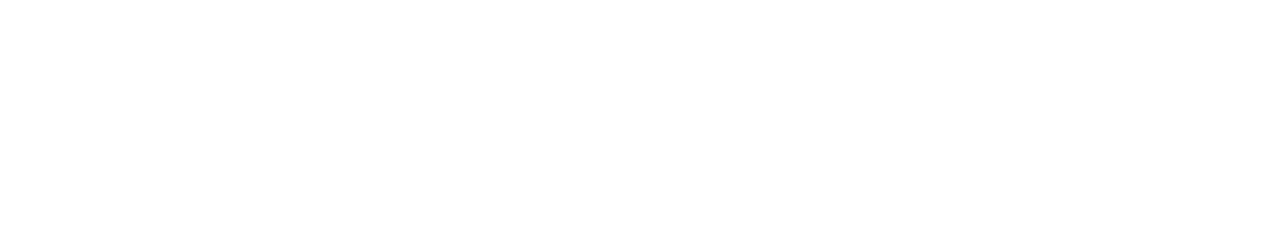
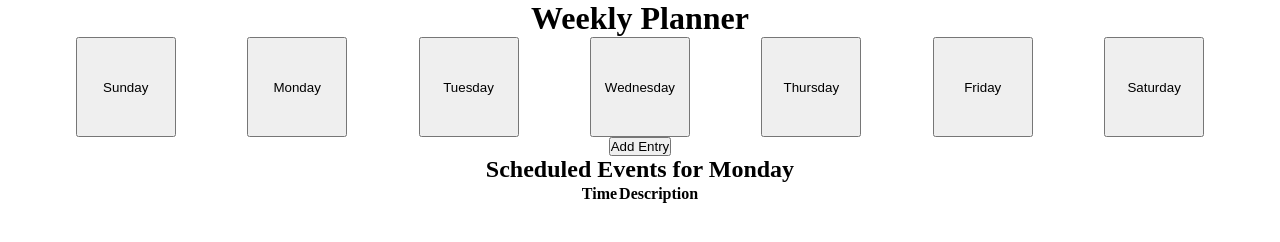
Before and after one commit to leanne-vu/week-planner, a website: page index.html in a window 1280 px wide. Drawn offline with Linux system fonts and the light colour scheme.

Commit message:
Part HTML/CSS

```diff
--- a/index.html
+++ b/index.html
@@ -7,6 +7,59 @@
   <link rel="stylesheet" href="styles.css">
 </head>
 <body>
+  <div class="container">
+    <div class="row">
+      <div class="column">
+        <h1 class="header">Weekly Planner</h1>
+      </div>
+    </div>
+    <div class="row">
+      <div class="column-week">
+        <button class="days">Sunday</button>
+      </div>
+      <div class="column-week">
+        <button class="days">Monday</button>
+      </div>
+      <div class="column-week">
+        <button class="days">Tuesday</button>
+      </div>
+      <div class="column-week">
+        <button class="days">Wednesday</button>
+      </div>
+      <div class="column-week">
+        <button class="days">Thursday</button>
+      </div>
+      <div class="column-week">
+        <button class="days">Friday</button>
+      </div>
+      <div class="column-week">
+        <button class="days">Saturday</button>
+      </div>
+    </div>
+    <div class="row">
+      <div class="column">
+        <button class="add-entry">Add Entry</button>
+      </div>
+    </div>
+    <div class="row">
+      <div class="column">
+        <h2>Scheduled Events for Monday </h2>
+      </div>
+    </div>
+    <div class="row">
+      <div class="column">
+        <table>
+          <thead>
+            <tr>
+              <th>Time</th>
+              <th>Description</th>
+            </tr>
+          </thead>
+          <tbody></tbody>
+        </table>
+      </div>
+    </div>
+  </div>
   <script src="main.js"></script>
 </body>
 </html>
--- a/styles.css
+++ b/styles.css
@@ -0,0 +1,23 @@
+* {
+  box-sizing: border-box;
+  margin: 0 auto;
+  padding: 0;
+}
+
+.container {
+  width: 1200px;
+  margin: 0 auto;
+}
+
+.row {
+  display: flex;
+  justify-content: space-evenly;
+}
+
+.column-week {
+}
+
+.days {
+  width: 100px;
+  height: 100px;
+}
```
